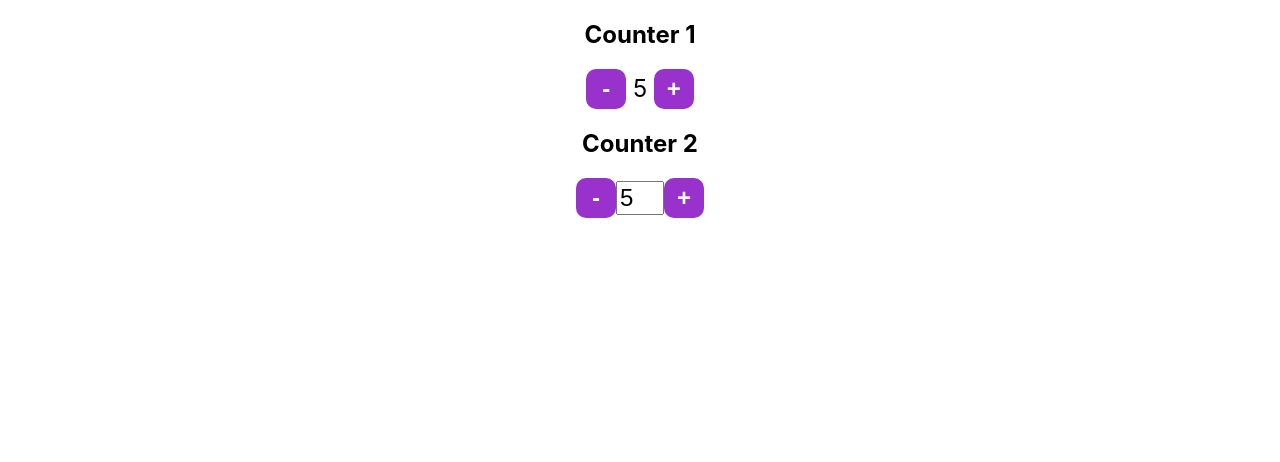
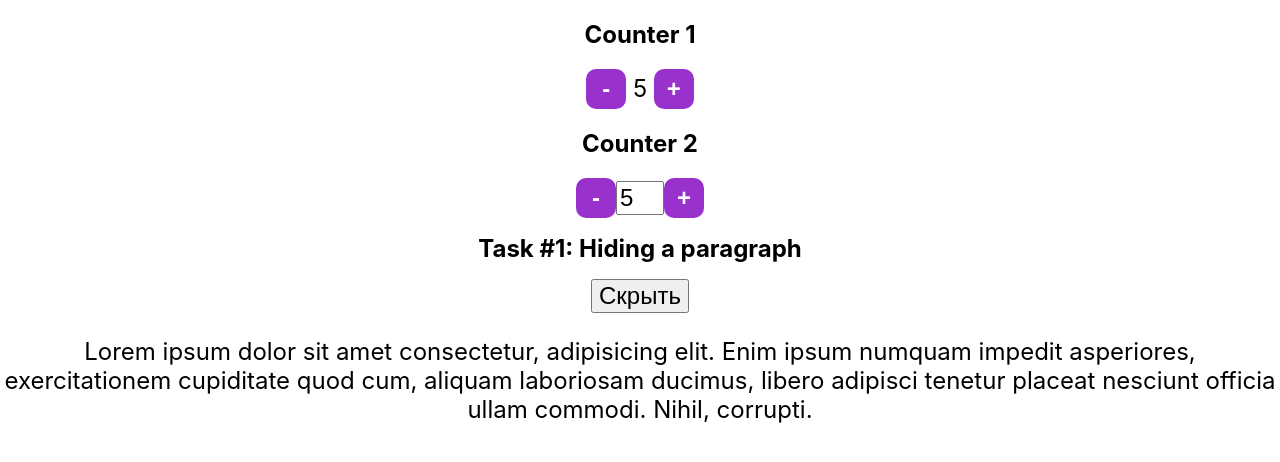
Before and after one commit to ipotemkin/sky-react, a React (Create React App) app: page / in a window 1280 px wide. Shown: the top 462 px of the page. Built offline with nearby package versions, Linux system fonts and the light colour scheme.

Commit message:
added ParagraphBtn

```diff
--- a/src/App.js
+++ b/src/App.js
@@ -2,6 +2,7 @@ import './App.css'
 // import PomodoroTracker from './components/PomodoroTracker'
 // import Clock from './components/Clock'
 import MinMaxFn from './components/MinMaxFn'
+import ParagraphBtn from './components/ParagraphBtn'
 // import ReacTimer from './components/ReacTimer'
 
 function App() {
@@ -13,6 +14,7 @@ function App() {
       <Clock />
       <hr />
       <PomodoroTracker /> */}
+      <ParagraphBtn />
     </div>
   )
 }
--- /dev/null
+++ b/src/components/ParagraphBtn.js
@@ -0,0 +1,14 @@
+import { useState } from "react"
+
+export default function ParagraphBtn() {
+  const [isShown, setIsShown] = useState(true)
+  const text = "Lorem ipsum dolor sit amet consectetur, adipisicing elit. Enim ipsum numquam impedit asperiores, exercitationem cupiditate quod cum, aliquam laboriosam ducimus, libero adipisci tenetur placeat nesciunt officia ullam commodi. Nihil, corrupti."
+
+  return (
+    <div>
+      <h1>Task #1: Hiding a paragraph</h1>
+      <button type="button" onClick={() => {setIsShown(!isShown)}}>{isShown ? "Скрыть" : "Показать"}</button>
+      <p>{isShown ? text : ""}</p>
+  </div>
+  )
+}
```
